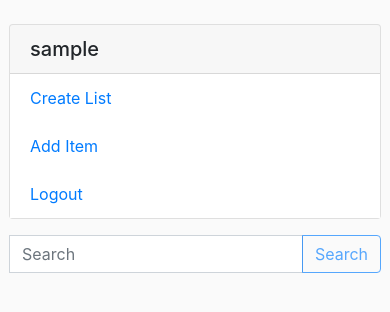
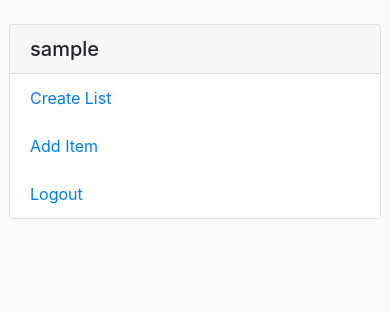
Before and after one commit to AnimeAllstar/To-Do-App, a Django app: page / in a window 390 px wide. Shown: the top 312 px of the page. Run offline with Django 3.2, Linux system fonts and the light colour scheme; the visitor is signed in with stand-in values (Sample User, id 1); data that the repository does not hold is empty; some libraries are stand-ins or nearby versions.

Commit message:
Minor UI changes

```diff
--- a/django_project/static/css/style.css
+++ b/django_project/static/css/style.css
@@ -24,25 +24,25 @@ body {
 
 @media (min-width: 34em) {
   .card-columns {
+      -webkit-column-count: 1;
+      -moz-column-count: 1;
+      column-count: 1;
+  }
+}
+
+@media (min-width: 48em) {
+  .card-columns {
       -webkit-column-count: 2;
       -moz-column-count: 2;
       column-count: 2;
   }
 }
 
-@media (min-width: 48em) {
-  .card-columns {
-      -webkit-column-count: 1;
-      -moz-column-count: 1;
-      column-count: 1;
-  }
-}
-
 @media (min-width: 62em) {
   .card-columns {
-      -webkit-column-count: 2;
-      -moz-column-count: 2;
-      column-count: 2;
+      -webkit-column-count: 3;
+      -moz-column-count: 3;
+      column-count: 3;
   }
 }
 
--- a/todo/templates/todo/home.html
+++ b/todo/templates/todo/home.html
@@ -1,26 +1,6 @@
 {% extends "base.html" %}
 {% load crispy_forms_tags %}
 {% block content %}
-
-<div class="row justify-content-center mt-4">
-
-    <!--Sidebar-->
-    <div class="col-md-3 mb-3 px-4">
-        <div class="card">
-            <h5 class="card-header">{{ user }}</h5>
-            <div class="card-body p-0">
-                <ul class="list-group list-group-flush">
-                    <li class="list-group-item border-0 artificial-link" data-toggle="modal"
-                        data-target="#addListModal">Create List</li>
-                    <li class="list-group-item border-0 artificial-link" data-toggle="modal"
-                        data-target="#addItemModal">Add Item</li>
-                    <a class="artificial-link" href="{% url 'logout' %}">
-                        <li class="list-group-item border-0">Logout</li>
-                    </a>
-                </ul>
-            </div>
-        </div>
-    </div>
 
 <!-- Add List Modal -->
 <div class="modal fade" id="addListModal" tabindex="-1" role="dialog">
@@ -72,16 +52,29 @@
     </div>
 </div>
 
+<div class="row justify-content-center mt-4">
+    <div class="col-sm-10 px-4">
+        <div class="card-columns">
+
+            <!--Sidebar-->
+
+            <div class="card">
+                <h5 class="card-header">{{ user }}</h5>
+                <div class="card-body p-0">
+                    <ul class="list-group list-group-flush">
+                        <li class="list-group-item border-0 artificial-link" data-toggle="modal"
+                            data-target="#addListModal">Create List</li>
+                        <li class="list-group-item border-0 artificial-link" data-toggle="modal"
+                            data-target="#addItemModal">Add Item</li>
+                        <a class="artificial-link" href="{% url 'logout' %}">
+                            <li class="list-group-item border-0">Logout</li>
+                        </a>
+                    </ul>
+                </div>
+            </div>
+
             <!--Main-->
-    <div class="col-md-6 px-4">
-        <form class="mx-auto form-inline input-group mb-4" action="{% url 'add-list' %}" method="POST">
-            {% csrf_token%}
-            <input class="form-control" type="text" placeholder="Search" name="title">
-            <div class="input-group-append">
-                <button class="btn btn-outline-primary" type="submit" disabled>Search</button>
-            </div>
-        </form>
-        <div class="card-columns">
+
             {% for list in lists %}
             <div class="card mb-3">
                 <div class="card-body">
```
Lines whose indentation alone changed are shown as unchanged.
